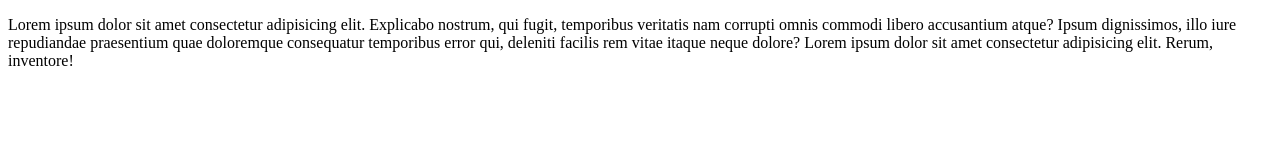
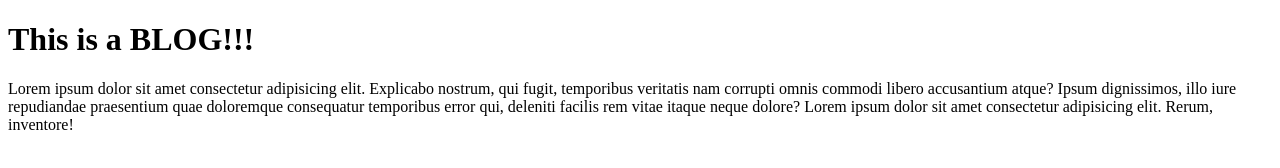
Before and after one commit to thbhuiyan/myGittu, a plain HTML site: page start.html in a window 1280 px wide. Drawn offline with Linux system fonts and the light colour scheme.

Commit message:
committing the changes

```diff
--- a/start.html
+++ b/start.html
@@ -7,6 +7,7 @@
     <title>trial of git merge branch etc.</title>
 </head>
 <body>
+    <h1>This is a BLOG!!!</h1>
     <p>Lorem ipsum dolor sit amet consectetur adipisicing elit. Explicabo nostrum, qui fugit, temporibus veritatis nam corrupti omnis commodi libero accusantium atque? Ipsum dignissimos, illo iure repudiandae praesentium quae doloremque consequatur temporibus error qui, deleniti facilis rem vitae itaque neque dolore?
     Lorem ipsum dolor sit amet consectetur adipisicing elit. Rerum, inventore!
 
```
